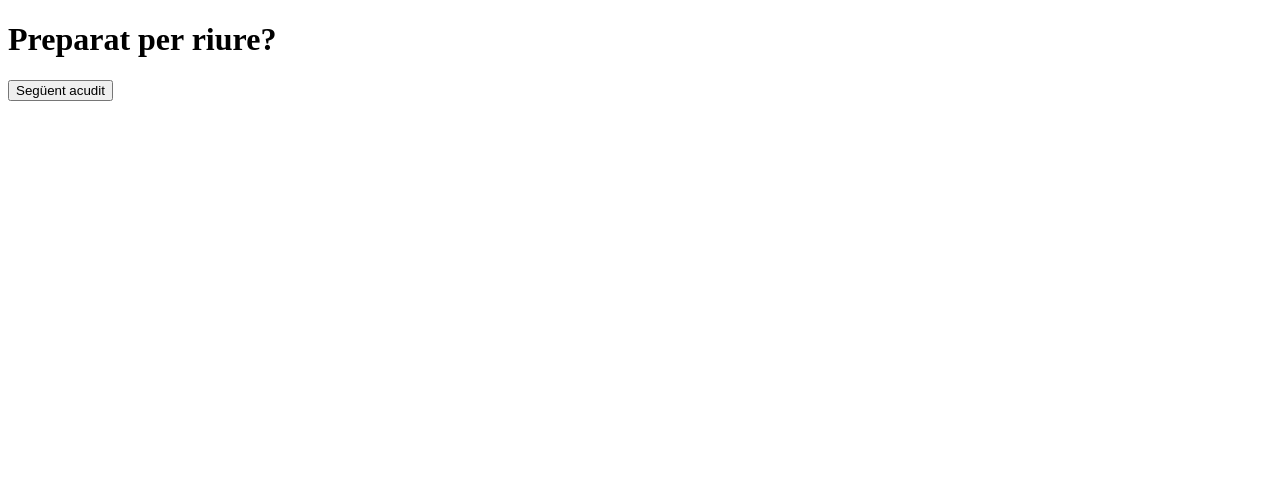
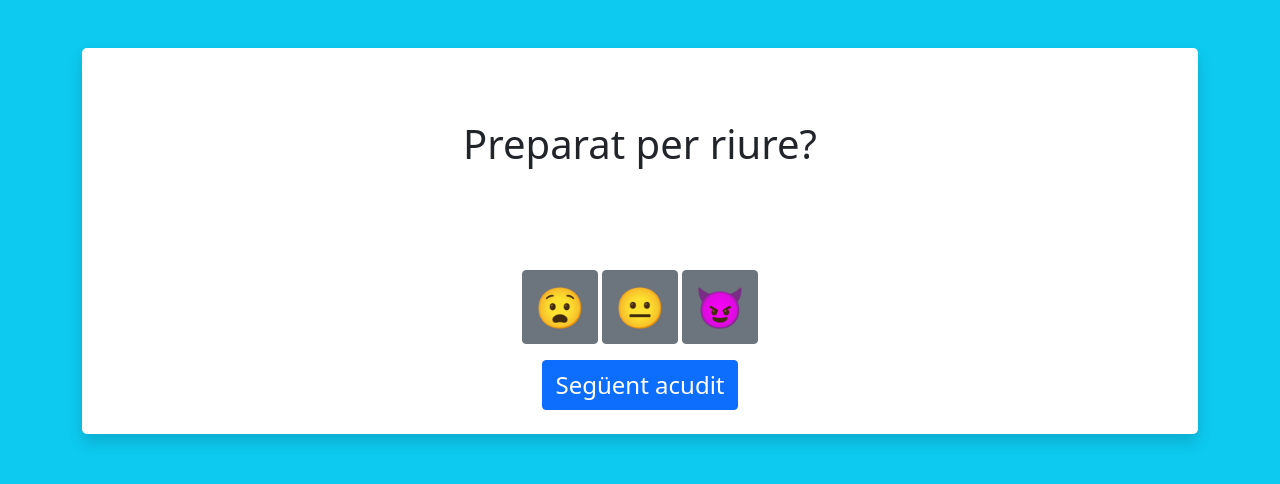
Before and after one commit to brokestar7/sprint-5-Angular-Adrian-IT, a website: page index.html in a window 1280 px wide. Drawn offline with nearby package versions, Linux system fonts and the light colour scheme.

Commit message:
agregando estilos

```diff
--- a/app.js
+++ b/app.js
@@ -35,6 +35,7 @@ var __generator = (this && this.__generator) || function (thisArg, body) {
     }
 };
 var mostrarChiste = document.getElementById("textoChiste");
+var reportJokes = [];
 function generarChiste() {
     return __awaiter(this, void 0, void 0, function () {
         var config, result, data;
--- a/app.ts
+++ b/app.ts
@@ -1,6 +1,6 @@
 
-var mostrarChiste = <HTMLInputElement>document.getElementById("textoChiste");
-
+const mostrarChiste = <HTMLInputElement>document.getElementById("textoChiste");
+var reportJokes = [];
 
 async function generarChiste(){
 
--- a/index.html
+++ b/index.html
@@ -1,14 +1,29 @@
 <!DOCTYPE html>
-<html lang="en">
+<html lang="es">
 <head>
     <meta charset="UTF-8">
+    <link href="https://cdn.jsdelivr.net/npm/bootstrap@5.0.2/dist/css/bootstrap.min.css" rel="stylesheet" integrity="sha384-EVSTQN3/azprG1Anm3QDgpJLIm9Nao0Yz1ztcQTwFspd3yD65VohhpuuCOmLASjC" crossorigin="anonymous">
     <script defer src="app.js"></script>
     <meta name="viewport" content="width=device-width, initial-scale=1.0">
     <title>Document</title>
 </head>
-<body>
-    <h1>Preparat per riure?</h1>
-    <p id="textoChiste"></p>
-    <button onclick="generarChiste()">Següent acudit</button>
+<body class="bg-info">
+    <div class="container">
+
+        <div class="bg-white p-4 mt-5 rounded-3 shadow">
+            <h1 class="text-center mt-5">Preparat per riure?</h1>
+            <div class="p-4">
+                <p id="textoChiste" class="text-center fs-5"><br></p>
+            </div>
+            <div class="text-center">
+                <button class="btn btn-secondary fs-1">😧</button>
+                <button class="btn btn-secondary fs-1">😐</button>
+                <button class="btn btn-secondary fs-1">😈</button>
+            </div>
+            <div class="text-center mt-3">
+                <button onclick="generarChiste()" class="btn btn-primary fs-4">Següent acudit</button>
+            </div>
+        </div>
+    </div>
 </body>
 </html>
```
